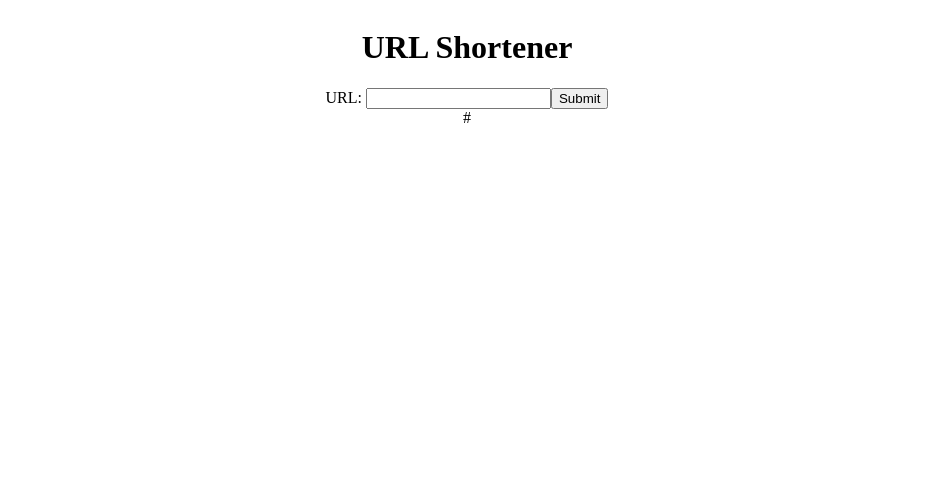
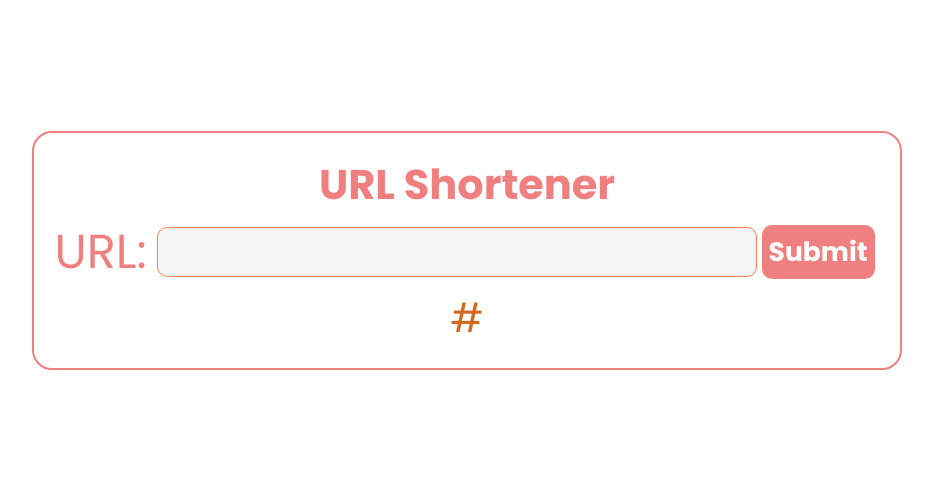
Before and after one commit to codescalersinternships/IslamWalid-url-shortener, a Django app: template main/templates/form.html in a window 1280 px wide. Shown: the top 499 px of the page, without its empty margins (173-1106 px from the left). Run offline with Django 4.2, Linux system fonts and the light colour scheme; the template is opened without the code that fills it: most values are stand-ins (such as "Sample title", 1, 10 or a date in 2020).

Commit message:
Change style

```diff
--- a/main/templates/base.html
+++ b/main/templates/base.html
@@ -1,34 +1,107 @@
 <!DOCTYPE html>
 
-<html>
+<html lang="en">
 
 <head>
+    <meta charset="UTF-8" />
+    <meta http-equiv="X-UA-Compatible" content="IE=edge" />
+    <meta name="viewport" content="width=device-width, initial-scale=1.0" />
+    <title>URL Shortener</title>
     <style>
+        @import url("https://fonts.googleapis.com/css2?family=Poppins:ital,wght@0,100;0,200;0,300;0,400;0,500;0,600;0,700;0,800;0,900;1,100;1,200;1,300;1,400;1,500;1,600;1,700;1,800;1,900&display=swap");
+
+        * {
+            font-family: "Poppins", sans-serif;
+            margin: 0;
+            padding: 0;
+            box-sizing: border-box;
+            font-size: 1.2em;
+        }
+
         body {
+            width: 100%;
+            height: 500px;
             display: flex;
-            flex-wrap: wrap;
             justify-content: center;
             align-items: center;
         }
+
         .main {
+            border: 2px solid lightcoral;
+            border-radius: 20px;
+            padding: 20px;
             display: flex;
+            justify-content: center;
+            flex-direction: column;
+        }
+
+        form {
+            display: flex;
+            align-items: center;
             flex-wrap: wrap;
+        }
+
+        form>div {
+            display: flex;
+            align-items: center;
+            gap: 10px;
+        }
+
+        .main-child {
+            display: flex;
             justify-content: center;
-            align-items: center;
         }
-        .main > h1, .main > form {
-            flex: 1 1 100%;
-            display: flex;
-            flex-wrap: wrap;
-            justify-content: center;
-            align-items: center;
+
+        .header,
+        .form-label {
+            color: lightcoral;
+        }
+
+        .header {
+            font-size: 1.5em;
+        }
+
+        .form-label {
+            font-size: 1.2em;
+        }
+
+        .form-control {
+            border: 1px solid coral;
+            background-color: whitesmoke;
+            border-radius: 10px;
+            height: 50px;
+            width: 600px;
+            padding-left: 10px;
+            color: chocolate;
+            font-size: 0.5em;
+        }
+
+        form>button {
+            margin: 0px 5px;
+            padding: 5px;
+            background-color: lightcoral;
+            color: white;
+            border-radius: 10px;
+            font-size: 0.8em;
+            font-weight: 700;
+            border: 2px solid lightcoral;
+        }
+
+        form>button:hover {
+            color: coral;
+            background-color: white;
+        }
+
+        .short-url {
+            color: chocolate;
         }
     </style>
+
 </head>
 
 <body>
     <div class="main">
-        <h1>URL Shortener</h1>
+        <h2 class="main-child header">URL Shortener</h2>
         {% block content %}{% endblock %}
     </div>
 </body>
--- a/main/templates/form.html
+++ b/main/templates/form.html
@@ -1,14 +1,17 @@
 {% extends "base.html" %}
 {% block content %}
-<form method="POST">
+<form class="main-child " method="POST">
     {% csrf_token %}
     <div class="input-div">
         <label for="url" class="form-label">URL:</label>
-        <input type="url" class="form-control" id="url" name="url">
+        <input type="url" class="form-control" id="url" name="url" />
     </div>
-    <button type="submit" class="btn btn-primary">Submit</button>
+    <button type="submit">Submit</button>
 </form>
-<div>
-    {{shortened_url}}
+<div class="main-child short-url">
+    <p>
+        {{shortened_url}}
+    </p>
 </div>
+
 {% endblock %}
--- a/main/views.py
+++ b/main/views.py
@@ -1,5 +1,4 @@
 from django.shortcuts import render
-from django.http import HttpResponse
 import pyshorteners
 
 def shorten(request):
--- a/urlshortener/urls.py
+++ b/urlshortener/urls.py
@@ -1,4 +1,3 @@
-from django.contrib import admin
 from django.urls import path
 from main import views
 
```
Also changed, not shown: 1 other file.
